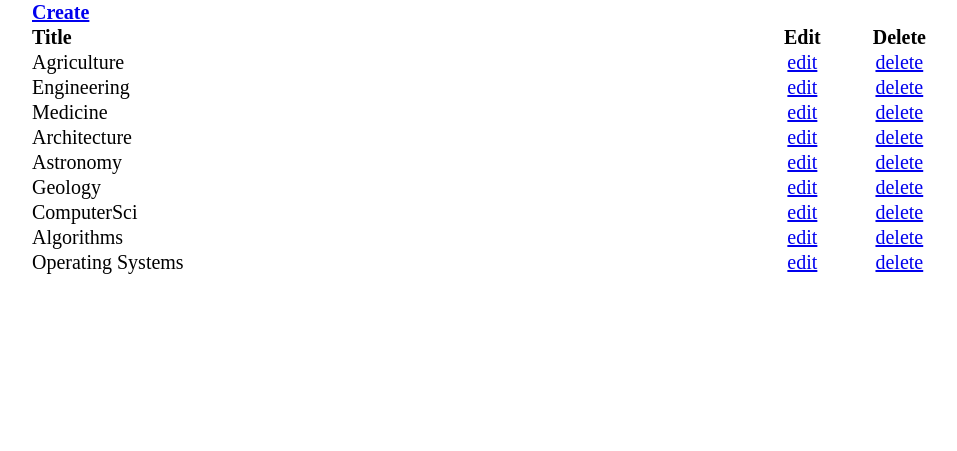
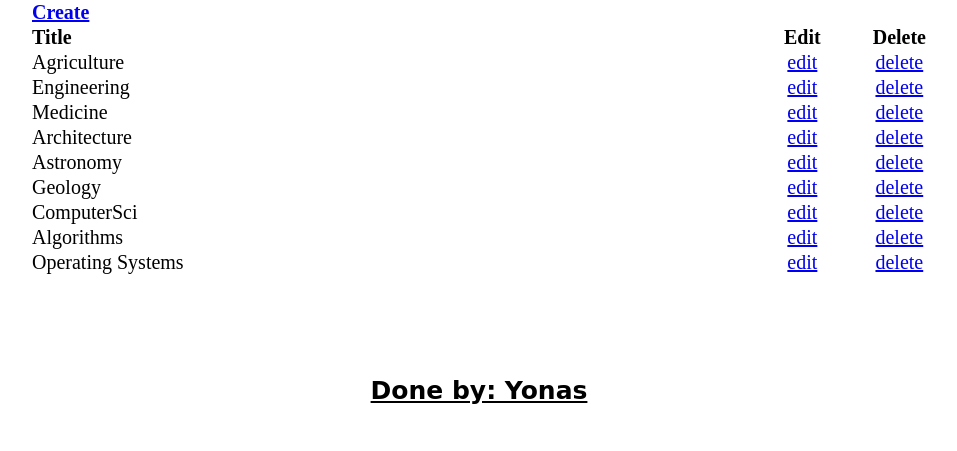
Before and after one commit to BeYonas/forums-flask, a Flask app: page / in a window 1280 px wide. Shown: the part 173-624 px from the top of the page, without its empty margins (161-1118 px from the left). Run offline with Flask 2, Linux system fonts and the light colour scheme.

Commit message:
Add footer to the index page

```diff
--- a/app/dummy_data.py
+++ b/app/dummy_data.py
@@ -20,6 +20,7 @@ dummy_posts = [
     models.Post("Operating Systems", "Ewww", dummy_members[2].id),
 ]
 
+
 def seed_stores(member_store, post_store):
     for member in dummy_members:
         member_store.add(member)
--- a/app/models.py
+++ b/app/models.py
@@ -1,4 +1,5 @@
 import datetime
+
 
 class Member:
     def __init__(self, name, age):
--- a/app/static/style.css
+++ b/app/static/style.css
@@ -1,24 +1,36 @@
 body{text-align: center;}
+
 #title {
 	margin: 20px auto;
 	font-size: 40px;
 	font-weight: bold;
 }
+
 #member-control{
 	margin: auto;
-        	text-align: center;
 	font-size: 20px;
 }
+
 .posts-control {
     margin: auto;
     max-width: 75%;
     font-size: 20px;
 }
+
  .posts-control table tr > :first-child {
     text-align: left;
     width:100%;
 }
+
 .posts-control table td ,
 .posts-control table th{
     padding: 0px 25px;
 }
+
+footer{
+    margin-top: 100px;
+    font-family: "Comic Sans MS";
+    font-size: 25px;
+    font-weight: bold;
+    text-decoration: underline;
+}
--- a/app/stores.py
+++ b/app/stores.py
@@ -1,5 +1,4 @@
 import itertools
-import copy
 
 
 class BaseStore(object):
--- a/app/templates/index.html
+++ b/app/templates/index.html
@@ -34,4 +34,7 @@
 </table>
 </div>
 </body>
+<footer>
+    Done by: Yonas
+</footer>
 </html>
```
Also changed, not shown: app/templates/topic_add.html (line endings or trailing spaces), app/tests.py (line endings or trailing spaces). Lines whose indentation alone changed are shown as unchanged.
